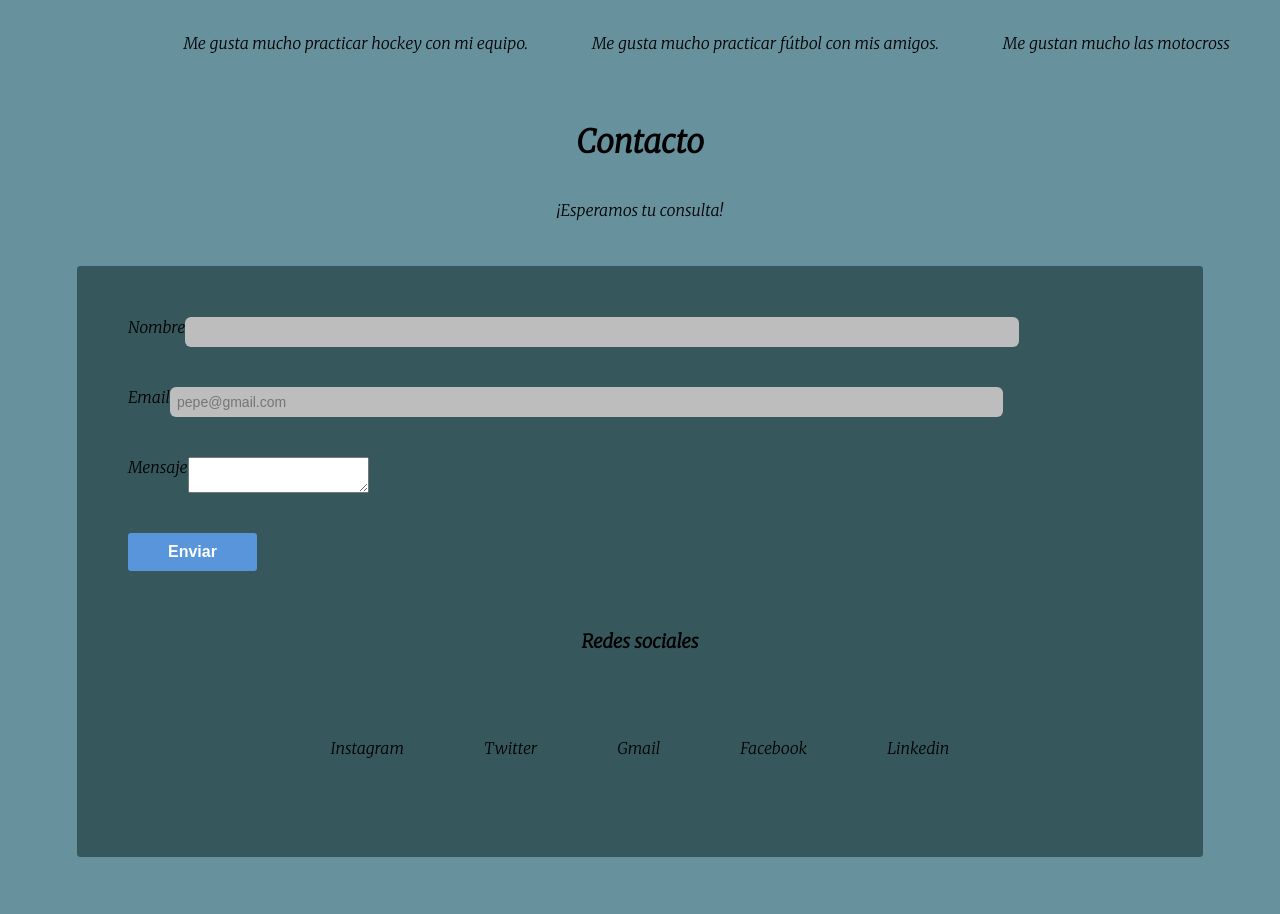
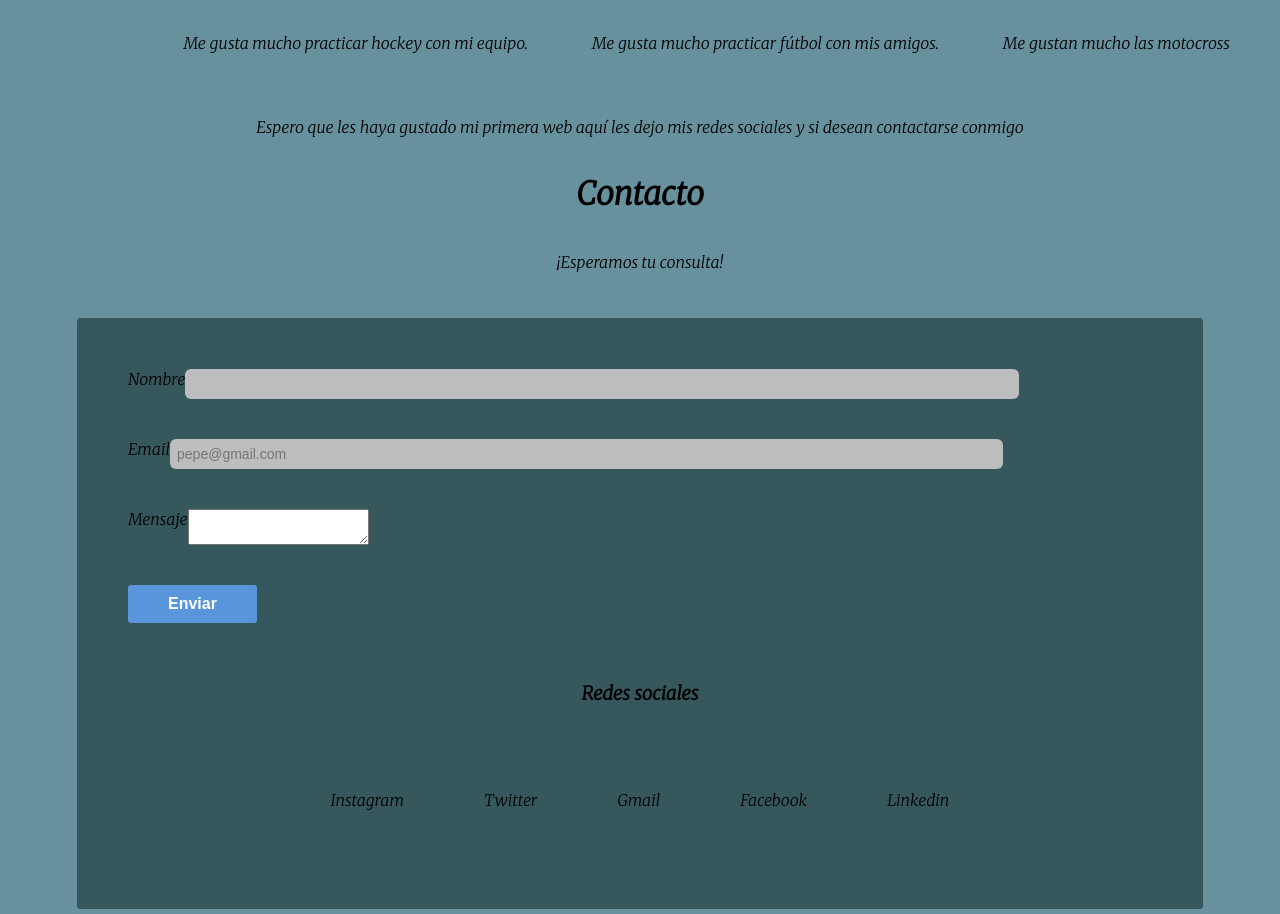
Before and after one commit to RodriGrilli/miprimerapagina, a plain HTML site: page index.html in a window 1280 px wide. Shown: the part 1553-2467 px from the top of the page. Drawn offline with Linux system fonts and the light colour scheme.

Commit message:
mi primera confirmación de actualización

```diff
--- a/index.html
+++ b/index.html
@@ -66,6 +66,9 @@
                     </div>
                 </div>
             </section>
+            <div>
+                <p class="parrafo-final">Espero que les haya gustado mi primera web aquí les dejo mis redes sociales y si desean contactarse conmigo</p>
+            </div>
         </main>
 
         <footer>
--- a/styles.css
+++ b/styles.css
@@ -106,6 +106,10 @@ footer h3 {
 
 .parrafo-hockey, .parrafo-futbol, .parrafo-moto {
     padding: 1em;
+}
+
+.parrafo-final {
+    text-align: center;
 }
 
 #check {
```
